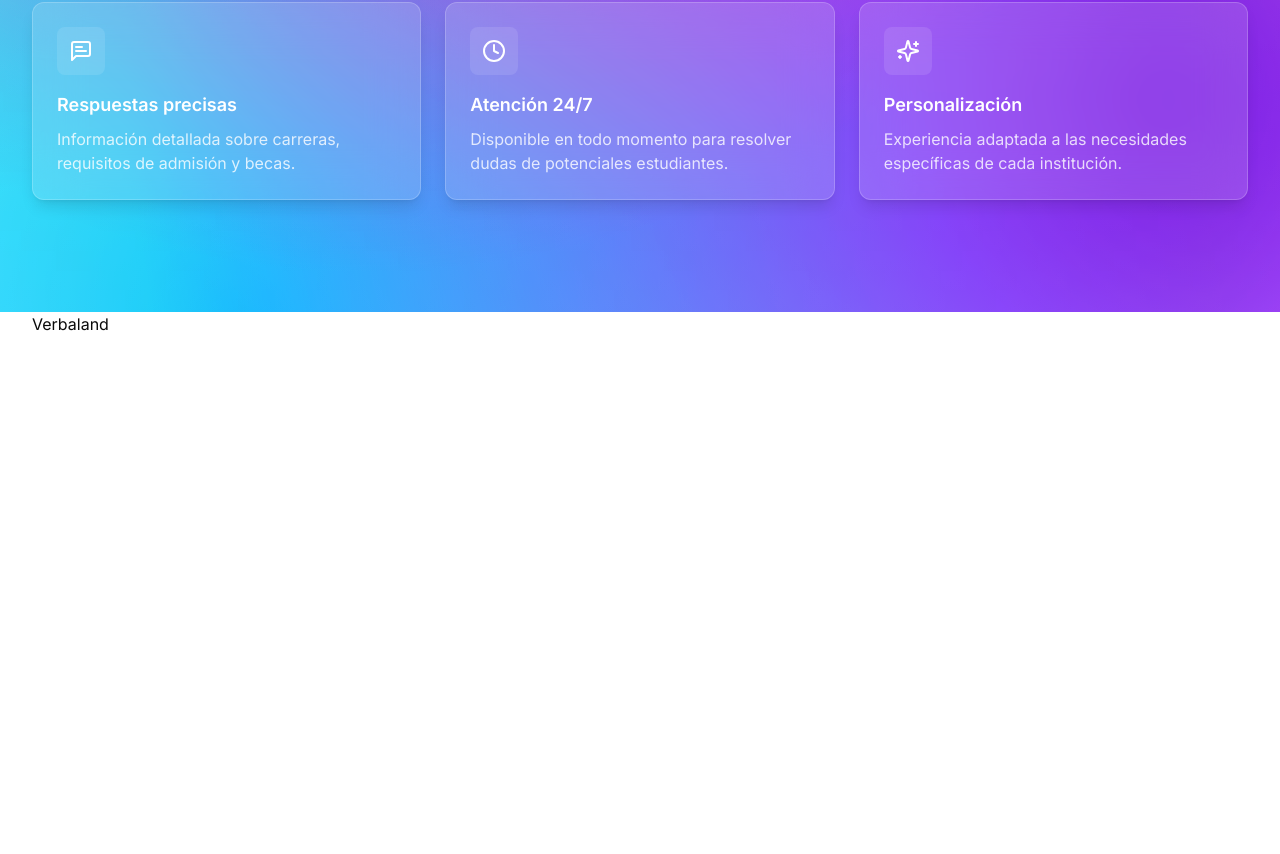
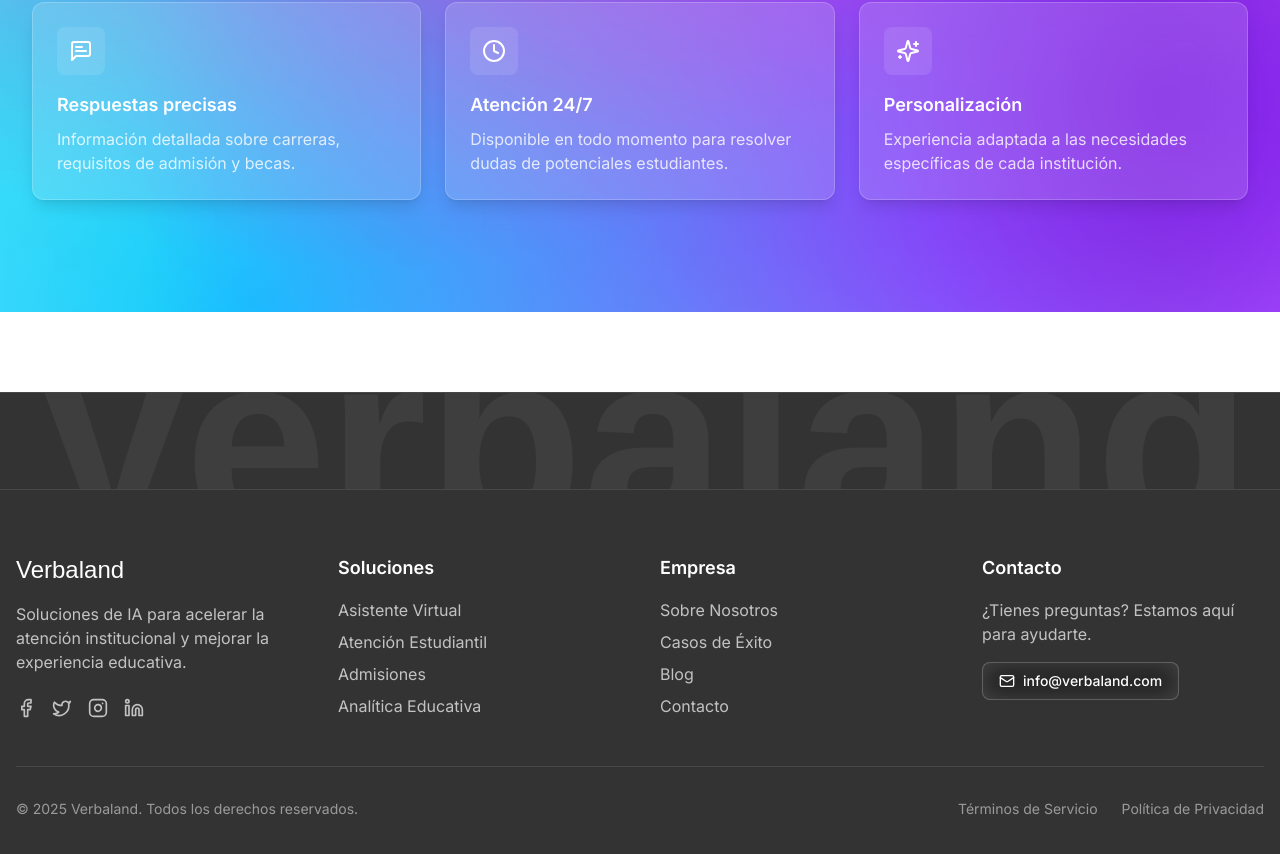
Before and after one commit to matiasbenedetto/verbaland-site, a Next.js app: page / in a window 1280 px wide. Shown: the part 826-1680 px from the top of the page. Before the commit the page ends 1162 px from the top, so only its background shows below. Built offline with nearby package versions, Linux system fonts and the light colour scheme; a web font is replaced by a local one.

Commit message:
adding footer

```diff
--- a/components/sections/footer.tsx
+++ b/components/sections/footer.tsx
@@ -1,12 +1,123 @@
 import Link from "next/link";
+import { Facebook, Twitter, Instagram, Linkedin, Mail } from "lucide-react";
 
 function Footer() {
     return (
-        <footer>
-            <div className="container">
-                <div className="flex justify-between">
-                    <div className="flex items-center">
-                        <Link href="/">Verbaland</Link>
+        <footer className="bg-black/80 backdrop-blur-md border-t border-white/10 text-white mt-20">
+            {/* Big Verbaland text spanning the width */}
+            <div className="relative overflow-hidden border-b border-white/10 py-12">
+                <div className="absolute inset-0 flex items-center justify-center overflow-hidden">
+                    <span className="text-[20vw] font-brand font-bold text-white/5 whitespace-nowrap select-none">
+                        Verbaland
+                    </span>
+                </div>
+            </div>
+            <div className="container mx-auto px-4 py-16">
+                <div className="grid grid-cols-1 md:grid-cols-4 gap-10">
+                    {/* Brand Column */}
+                    <div className="space-y-4">
+                        <Link href="/" className="text-2xl font-brand text-white">Verbaland</Link>
+                        <p className="text-white/70 mt-2">
+                            Soluciones de IA para acelerar la atención institucional y mejorar la experiencia educativa.
+                        </p>
+                        <div className="flex space-x-4 pt-2">
+                            <Link href="#" className="text-white/70 hover:text-white transition-colors">
+                                <Facebook size={20} />
+                            </Link>
+                            <Link href="#" className="text-white/70 hover:text-white transition-colors">
+                                <Twitter size={20} />
+                            </Link>
+                            <Link href="#" className="text-white/70 hover:text-white transition-colors">
+                                <Instagram size={20} />
+                            </Link>
+                            <Link href="#" className="text-white/70 hover:text-white transition-colors">
+                                <Linkedin size={20} />
+                            </Link>
+                        </div>
+                    </div>
+
+                    {/* Solutions Column */}
+                    <div className="space-y-4">
+                        <h3 className="text-lg font-semibold">Soluciones</h3>
+                        <ul className="space-y-2">
+                            <li>
+                                <Link href="#" className="text-white/70 hover:text-white transition-colors">
+                                    Asistente Virtual
+                                </Link>
+                            </li>
+                            <li>
+                                <Link href="#" className="text-white/70 hover:text-white transition-colors">
+                                    Atención Estudiantil
+                                </Link>
+                            </li>
+                            <li>
+                                <Link href="#" className="text-white/70 hover:text-white transition-colors">
+                                    Admisiones
+                                </Link>
+                            </li>
+                            <li>
+                                <Link href="#" className="text-white/70 hover:text-white transition-colors">
+                                    Analítica Educativa
+                                </Link>
+                            </li>
+                        </ul>
+                    </div>
+
+                    {/* Company Column */}
+                    <div className="space-y-4">
+                        <h3 className="text-lg font-semibold">Empresa</h3>
+                        <ul className="space-y-2">
+                            <li>
+                                <Link href="#" className="text-white/70 hover:text-white transition-colors">
+                                    Sobre Nosotros
+                                </Link>
+                            </li>
+                            <li>
+                                <Link href="#" className="text-white/70 hover:text-white transition-colors">
+                                    Casos de Éxito
+                                </Link>
+                            </li>
+                            <li>
+                                <Link href="#" className="text-white/70 hover:text-white transition-colors">
+                                    Blog
+                                </Link>
+                            </li>
+                            <li>
+                                <Link href="#" className="text-white/70 hover:text-white transition-colors">
+                                    Contacto
+                                </Link>
+                            </li>
+                        </ul>
+                    </div>
+
+                    {/* Contact Column */}
+                    <div className="space-y-4">
+                        <h3 className="text-lg font-semibold">Contacto</h3>
+                        <p className="text-white/70">
+                            ¿Tienes preguntas? Estamos aquí para ayudarte.
+                        </p>
+                        <Link
+                            href="mailto:info@verbaland.com"
+                            className="inline-flex items-center gap-2 px-4 py-2 rounded-lg bg-white/10 hover:bg-white/20 backdrop-blur-md border border-white/20 text-white text-sm font-medium transition-colors"
+                        >
+                            <Mail size={16} />
+                            <span>info@verbaland.com</span>
+                        </Link>
+                    </div>
+                </div>
+
+                {/* Bottom Bar */}
+                <div className="border-t border-white/10 mt-12 pt-8 flex flex-col md:flex-row justify-between items-center">
+                    <p className="text-white/50 text-sm">
+                        © {new Date().getFullYear()} Verbaland. Todos los derechos reservados.
+                    </p>
+                    <div className="flex space-x-6 mt-4 md:mt-0">
+                        <Link href="#" className="text-white/50 hover:text-white text-sm transition-colors">
+                            Términos de Servicio
+                        </Link>
+                        <Link href="#" className="text-white/50 hover:text-white text-sm transition-colors">
+                            Política de Privacidad
+                        </Link>
                     </div>
                 </div>
             </div>
```
